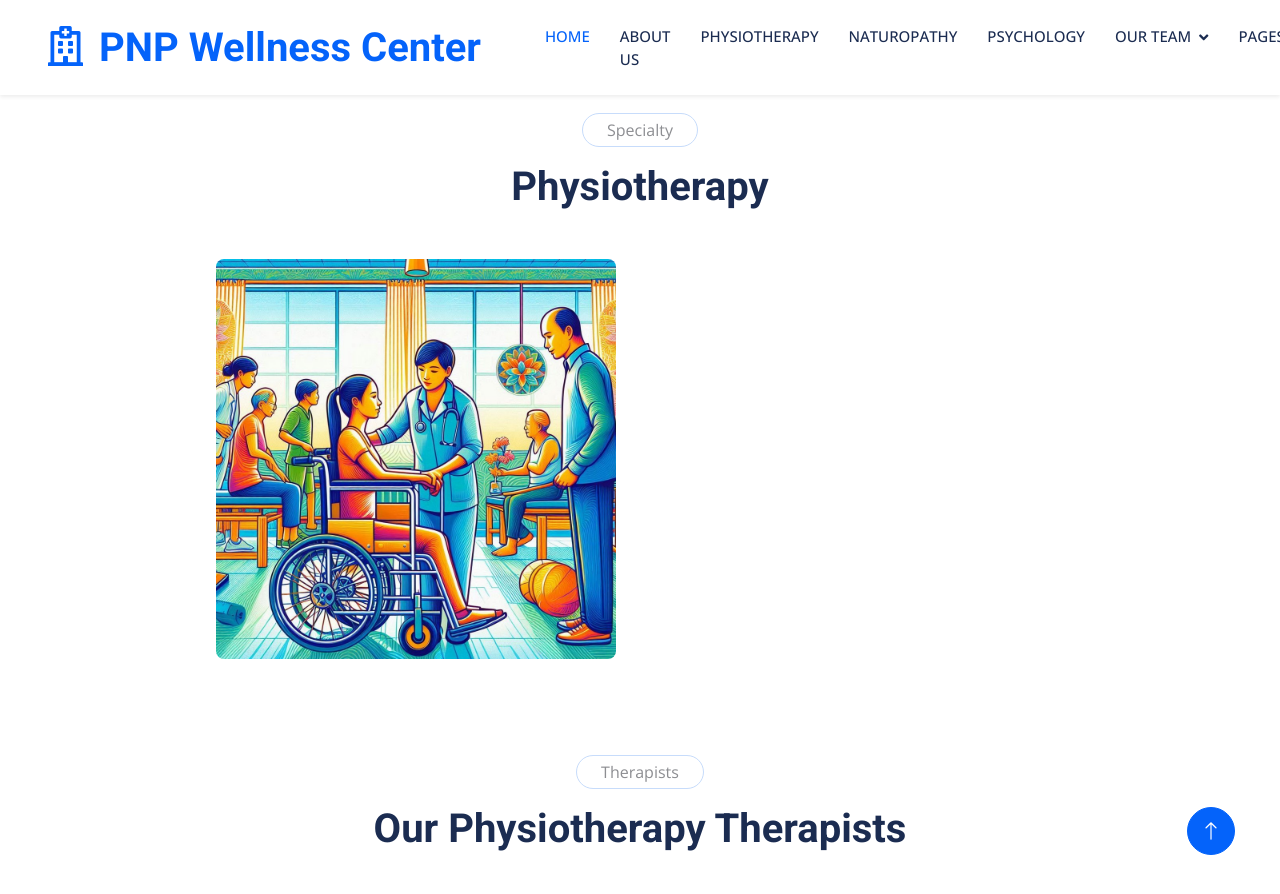
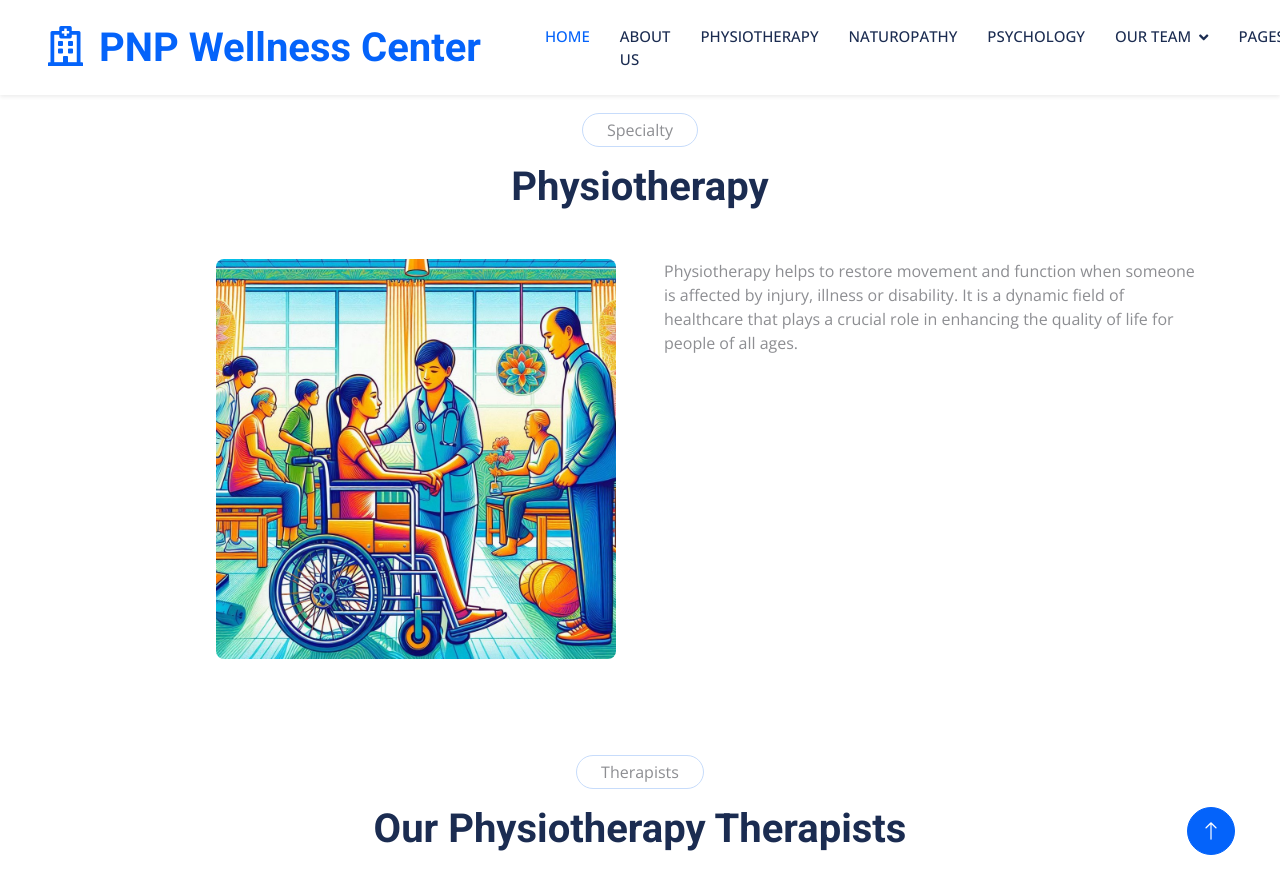
Before and after one commit to betsyrosethomas/betsyrosethomas.github.io, a Jekyll site: the page built from specialty/physiotherapy.html, in a window 1280 px wide and 900 px high, scrolled down 440 px. Shown: the top 894 px of the window. Built offline with Jekyll 4.4.1, drawn with Linux system fonts in a browser that asks for light colours; nearby versions of some CDN libraries.

Commit message:
additions to specialties

```diff
--- a/_data/specialties.json
+++ b/_data/specialties.json
@@ -1,19 +1,27 @@
 [
   {
     "name": "Physiotherapy",
-	"description": "",
+    "description": [
+          "Physiotherapy helps to restore movement and function when someone is affected by injury, illness or disability. ",
+          "It is a dynamic field of healthcare that plays a crucial role in enhancing the quality of life for people of all ages."
+        ],
     "carousal-img": "car-physio.jpg",
     "slug": "physiotherapy"
   },
   {
     "name": "Naturopathy",
-	"description": "Naturopathy focuses on natural remedies and holistic approaches to promote healing and well-being, encompassing therapies like yoga, diet, herbal medicine, and stress management.",
+	"description": [
+        "Naturopathy focuses on natural remedies and holistic approaches to promote healing and well-being,",
+        "encompassing therapies like yoga, diet, herbal medicine, and stress management."
+      ],
     "carousal-img": "car-naturo.jpg",
     "slug": "naturopathy"
   },
   {
     "name": "Psychology",
-	"description": "",
+    "description": [
+          "Psychotherapy is a collaborative treatment based on the relationship between an individual and a psychologist."
+        ],
     "carousal-img": "car-psycho.jpg",
     "slug": "psychology"
   }
--- a/_layouts/specialty.html
+++ b/_layouts/specialty.html
@@ -37,7 +37,7 @@ layout: default
                 </div>
 
                 <div class="col-lg-6 wow fadeIn" data-wow-delay="0.5s">
-                    <p class="mb-4">{{ specialty.description }}</p>
+                    <p class="mb-4">{{ specialty.description | join: " " }}</p>
                 </div>
             </div>
         </div>
```
Lines whose indentation alone changed are shown as unchanged.
